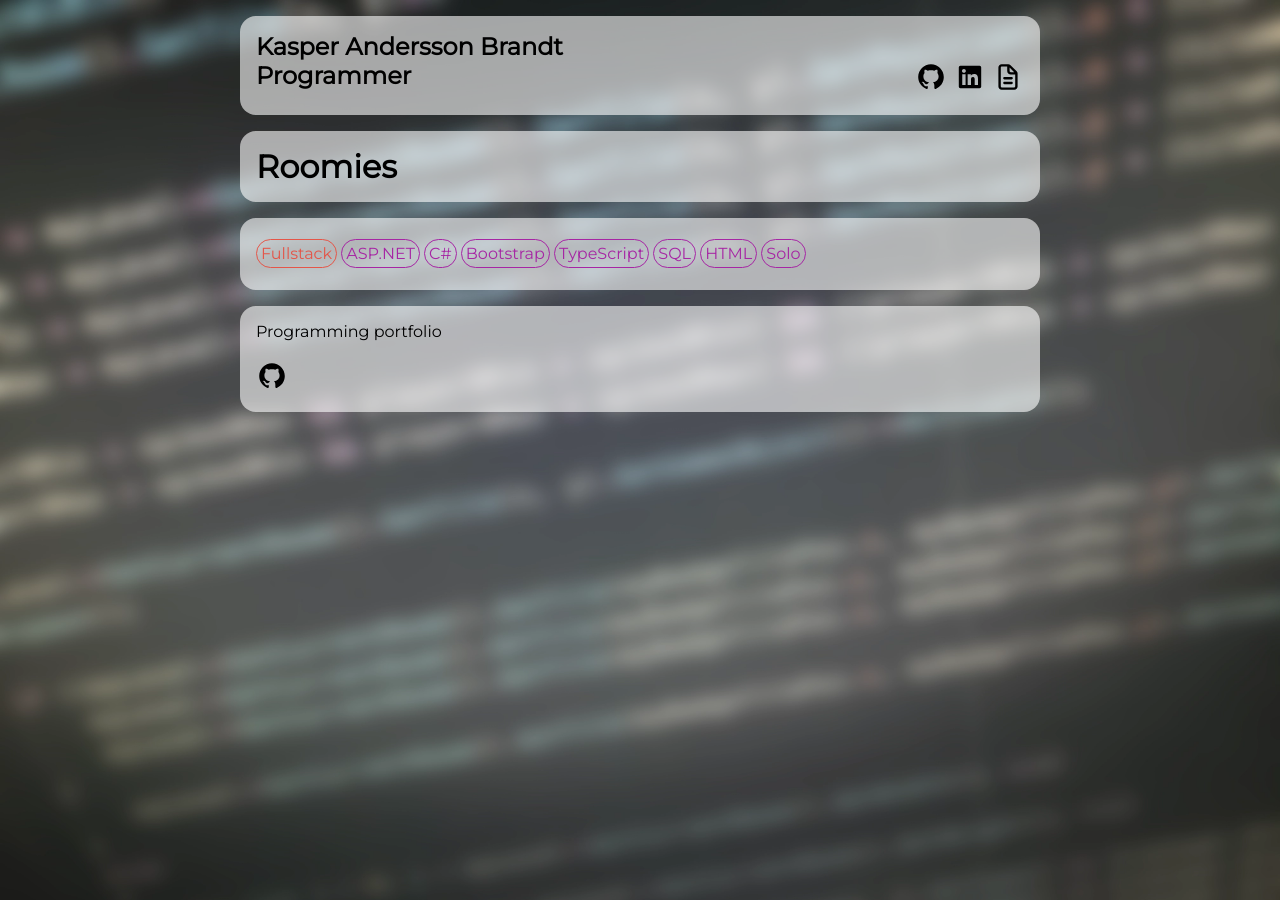
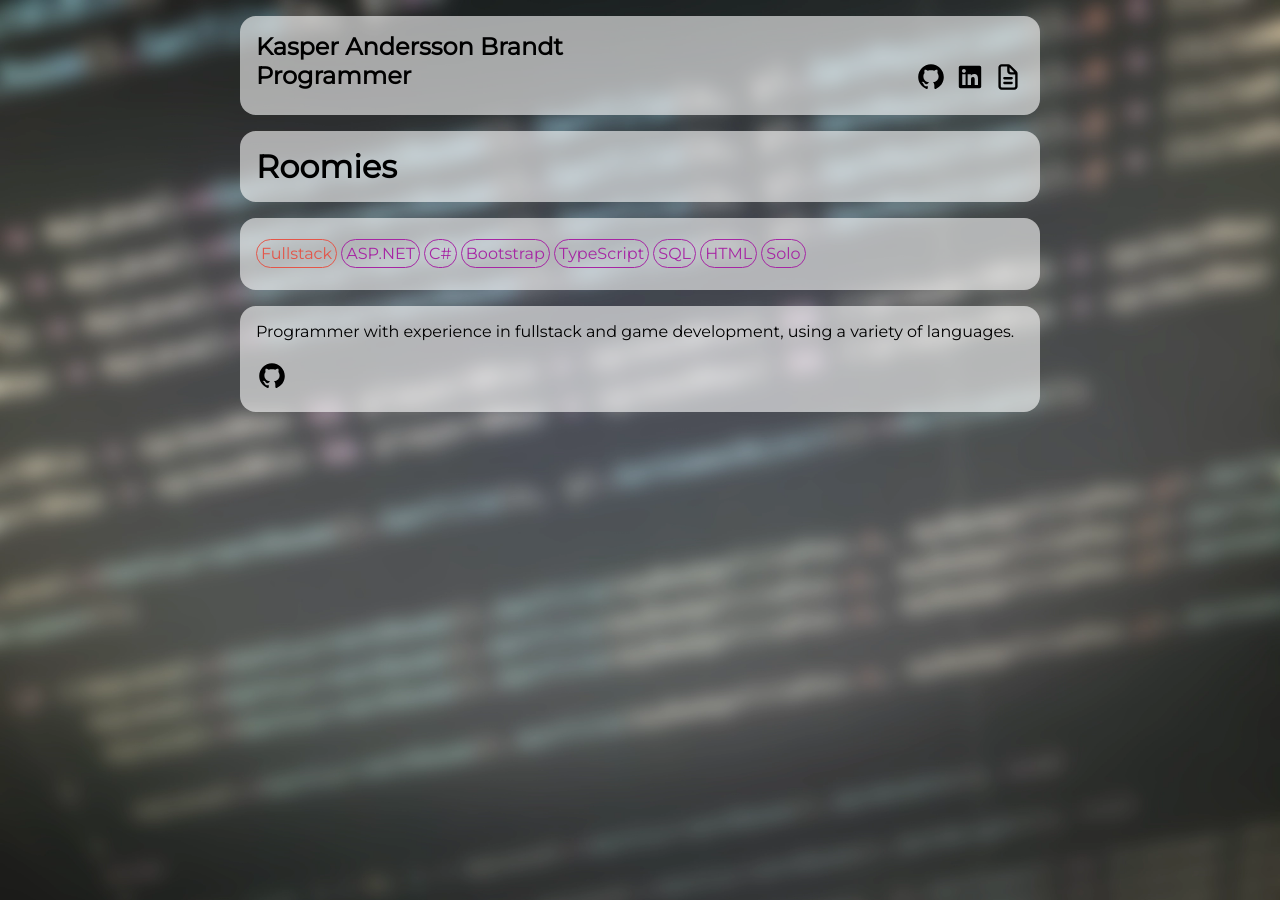
Before and after one commit to kasperab/kasperab.github.io, a Jekyll site: the page built from _posts/2026-01-29-roomies.md, in a window 1280 px wide. Built offline with Jekyll 4.4.1, drawn with Linux system fonts in a browser that asks for light colours.

Commit message:
Changed default description

```diff
--- a/_config.yml
+++ b/_config.yml
@@ -4,7 +4,7 @@ defaults:
       path: ""
     values:
       layout: index
-      description: Programming portfolio
+      description: Programmer with experience in fullstack and game development, using a variety of languages.
   -
     scope:
       path: ""
```
